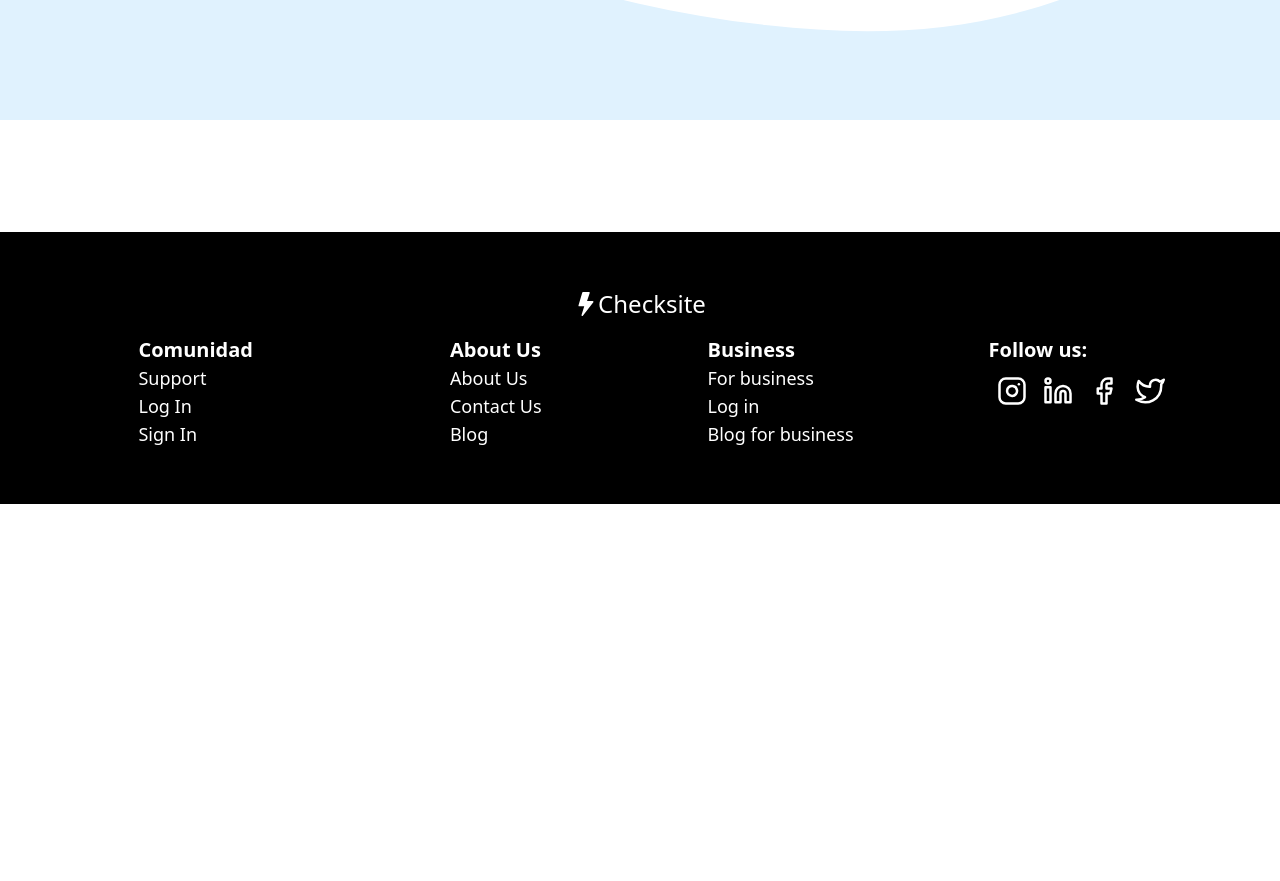
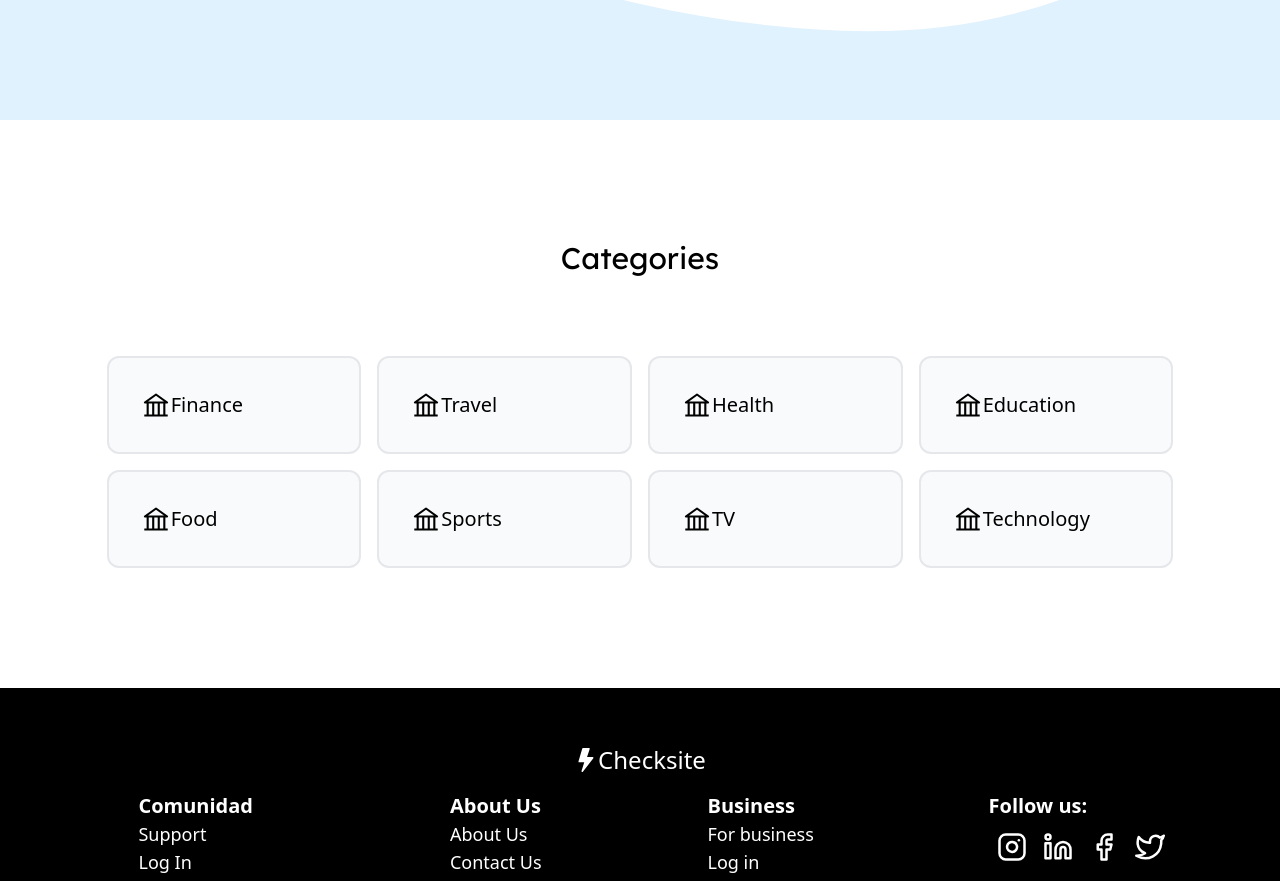
Before and after one commit to No-Country/C8-45, a React (Vite) app in the folder frontend/: page / in a window 1280 px wide. Shown: the part 680-1561 px from the top of the page. Before the commit the page ends 1184 px from the top, so only its background shows below. Built offline with nearby package versions, Linux system fonts and the light colour scheme.

Commit message:
Initial layout built

```diff
--- a/frontend/src/components/atoms/CategoryCard.tsx
+++ b/frontend/src/components/atoms/CategoryCard.tsx
@@ -1,16 +1,17 @@
+import { useState } from 'react';
 import { Link } from 'react-router-dom';
 
 export default function CategoryCard(props: Props) {
-  const { link, image, title } = props;
+  const [hover, sethover] = useState(false);
+  const { path, icon, title } = props;
   return (
-    <Link to={link}>
-      <div className="p-6 py-8 max-w-sm mx-auto bg-gray-50 rounded-xl shadow-lg flex items-center space-x-4">
-        <div className="flex-shrink-0">
-          <img className="h-20 w-20" src={image} alt={title} />
-        </div>
-        <div>
-          <div className="text-xl font-roboto text-black">{title}</div>
-        </div>
+    <Link
+      to={path}
+      className="min-w-min p-8 w-full mx-auto bg-gray-50 rounded-xl border-2 hover:border-blue-500 flex items-center"
+    >
+      <span className="text-3xl ">{icon}</span>
+      <div>
+        <div className="text-xl font-roboto text-black">{title}</div>
       </div>
     </Link>
   );
@@ -18,6 +19,6 @@ export default function CategoryCard(props: Props) {
 
 type Props = {
   title: string;
-  image: string;
-  link: string;
+  icon: JSX.Element;
+  path: string;
 };
--- a/frontend/src/components/molecules/SearchBar.tsx
+++ b/frontend/src/components/molecules/SearchBar.tsx
@@ -4,11 +4,7 @@ function SearchBar() {
   const [url, setUrl] = useState('');
   return (
     <div className="border rounded-full p-2 flex justify-between bg-white">
-      <form
-        action="
-        "
-        className="flex w-full"
-      >
+      <form action="post" className="flex w-full">
         <input
           type="text"
           className="p-3 rounded-full font-poppins text-lg text-blue-600 w-8/12"
--- /dev/null
+++ b/frontend/src/components/organisms/Maintenance.tsx
@@ -0,0 +1,17 @@
+import img1 from '../../assets/maintenance.png';
+
+function Maintenance() {
+  return (
+    <section className="h-[84vh] flex flex-col items-center justify-center">
+      <div>
+        <img alt=" " src={img1} className="h-32" />
+      </div>
+      <h2 className="text-3xl font-title mt-10">Page under maintance </h2>
+      <span className="text-lg font-poppins">
+        Sorry for bothering you, we will be back soon!🥲
+      </span>
+    </section>
+  );
+}
+
+export default Maintenance;
--- /dev/null
+++ b/frontend/src/components/organisms/NoFound.tsx
@@ -0,0 +1,7 @@
+import React from 'react';
+
+function NoFound() {
+  return <div>404</div>;
+}
+
+export default NoFound;
--- a/frontend/src/components/pages/Business.tsx
+++ b/frontend/src/components/pages/Business.tsx
@@ -1,9 +1,7 @@
+import Maintanance from '../organisms/Maintenance';
+
 function Business() {
-  return (
-    <main className="min-h-screen">
-      <p>For business</p>
-    </main>
-  );
+  return <Maintanance />;
 }
 
 export default Business;
--- a/frontend/src/components/pages/Howitworks.tsx
+++ b/frontend/src/components/pages/Howitworks.tsx
@@ -1,9 +1,7 @@
+import Maintenance from '../organisms/Maintenance';
+
 function Howitworks() {
-  return (
-    <main className="min-h-screen">
-      <p>How it works!</p>
-    </main>
-  );
+  return <Maintenance />;
 }
 
 export default Howitworks;
--- a/frontend/src/components/pages/Landing.tsx
+++ b/frontend/src/components/pages/Landing.tsx
@@ -1,11 +1,25 @@
+import { AiOutlineBank } from 'react-icons/ai';
 import Button from '../atoms/Button';
 import SearchBar from '../molecules/SearchBar';
 import thumbsUp from '../../assets/thumbsUp.png';
 import thumbsDown from '../../assets/thumbsDown.png';
+import CategoryCard from '../atoms/CategoryCard';
 
 function Landing() {
+  const Categories = [
+    { name: 'Finance', path: 'finance', icon: <AiOutlineBank /> },
+    { name: 'Travel', path: 'travel', icon: <AiOutlineBank /> },
+    { name: 'Health', path: 'health', icon: <AiOutlineBank /> },
+    { name: 'Education', path: 'education', icon: <AiOutlineBank /> },
+    { name: 'Food', path: 'food', icon: <AiOutlineBank /> },
+    { name: 'Sports', path: 'health', icon: <AiOutlineBank /> },
+    { name: 'TV', path: 'tv', icon: <AiOutlineBank /> },
+    { name: 'Technology', path: 'technology', icon: <AiOutlineBank /> },
+  ];
+
   return (
-    <section className="bg-wavePattern bg-white   relative bg-no-repeat bg-bottom h-[86vh] flex flex-col justify-center ">
+    <>
+      <section className="bg-wavePattern bg-white relative bg-no-repeat bg-bottom h-[86vh] flex flex-col justify-center ">
         <img
           src={thumbsUp}
           alt="thumbs up"
@@ -39,6 +53,17 @@ function Landing() {
           </div>
         </div>
       </section>
+      <section className="py-20">
+        <div className="mx-auto w-full text-center py-10">
+          <h2 className="text-3xl font-title  ">Categories</h2>
+        </div>
+        <div className="py-10 grid sm:grid-cols-2 md:grid-cols-3 lg:grid-cols-4 gap-4 w-10/12 mx-auto grid-flow-row">
+          {Categories.map(({ name, path, icon }) => (
+            <CategoryCard title={name} path={path} icon={icon} key={name} />
+          ))}
+        </div>
+      </section>
+    </>
   );
 }
 
--- a/frontend/src/components/pages/Login.tsx
+++ b/frontend/src/components/pages/Login.tsx
@@ -2,13 +2,16 @@ import LogInForm from '../organisms/LogInForm';
 
 function Login() {
   return (
-    <main className="min-h-screen ">
+    <section className="min-h-[86vh] flex">
       <div className=" w-full my-auto my-24 ">
+        <h2 className="text-center text-3xl font-title my-4">
+          Lorem ipsum dolor sit amet.
+        </h2>
         <div className="w-11/12 sm:w-8/12 md:w-5/12 lg:w-3/12 mx-auto my-auto">
           <LogInForm />
         </div>
       </div>
-    </main>
+    </section>
   );
 }
 
--- a/frontend/src/components/pages/Signup.tsx
+++ b/frontend/src/components/pages/Signup.tsx
@@ -2,18 +2,22 @@ import SignUpForm from '../organisms/SignUpForm';
 
 function Signup() {
   return (
-    <main className="min-h-screen  items-center">
-      <section className=" w-full md:my-20 md:py-20 flex-col  flex md:flex-row items-center my-auto">
-        <div className="w-full  border md:w-6/12">
-          <div className="w-9/12 md:w-6/12 mx-auto">
-            <SignUpForm />
-          </div>
+    <section className="w-full flex-col h-[84vh]  flex md:flex-row items-center justify-center my-auto">
+      <div className="w-full md:w-6/12">
+        <div className="w-10/12 sm:w-7/12 sm:w-10/12 md:w-8/12 lg:w-6/12 mx-auto">
+          <SignUpForm />
         </div>
-        <div>
-          <p>Image Section</p>
-        </div>
-      </section>
-    </main>
+      </div>
+      <div className="hidden md:block md:w-4/12">
+        <h2 className="font-title text-3xl">
+          Lorem ipsum dolor, sit amet consectetur adipisicing elit. Consequuntur
+          tempora nam labore laborum fugit{' '}
+          <span className="text-blue-600">
+            quaerat eligendi esse perferendis libero voluptate!
+          </span>
+        </h2>
+      </div>
+    </section>
   );
 }
 
```
Also changed, not shown: frontend/src/components/pages/CreateReview.tsx (+5 -5 lines), frontend/src/assets/maintenance.png (added). Lines whose indentation alone changed are shown as unchanged.
